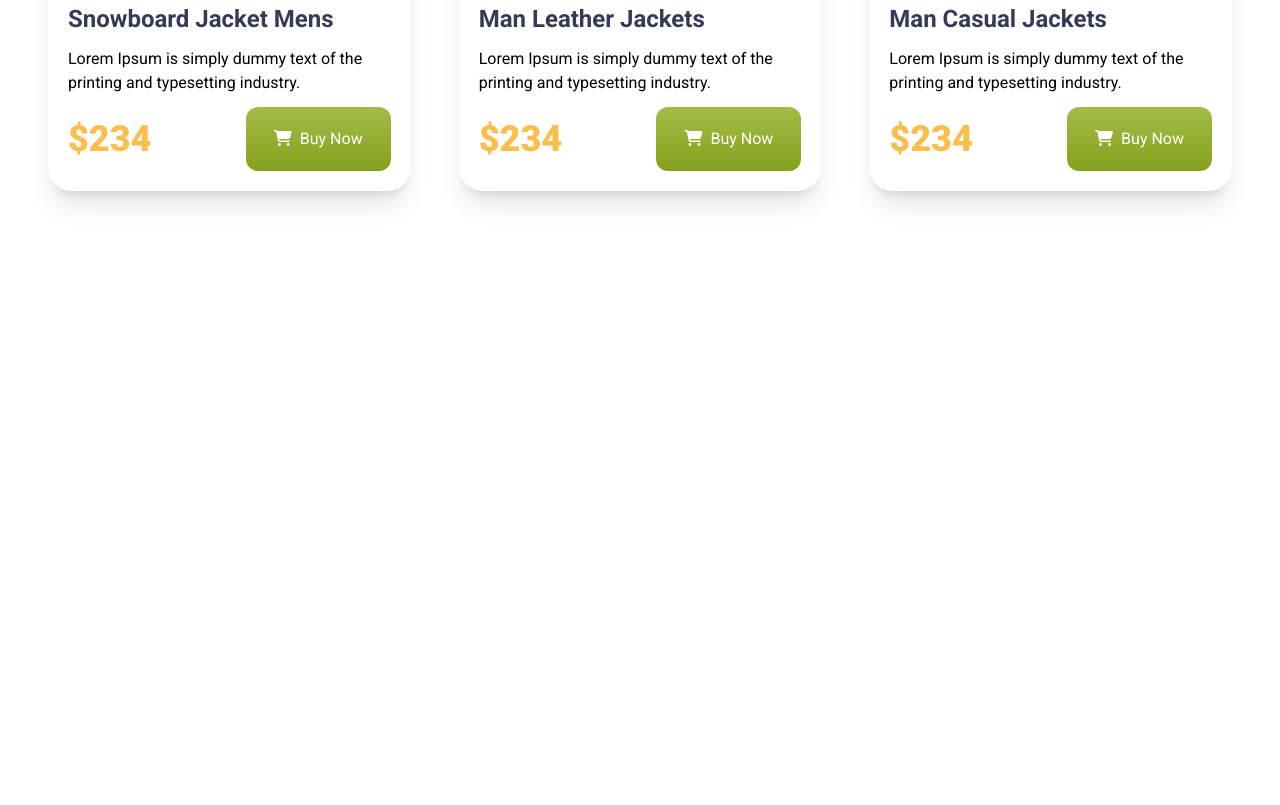
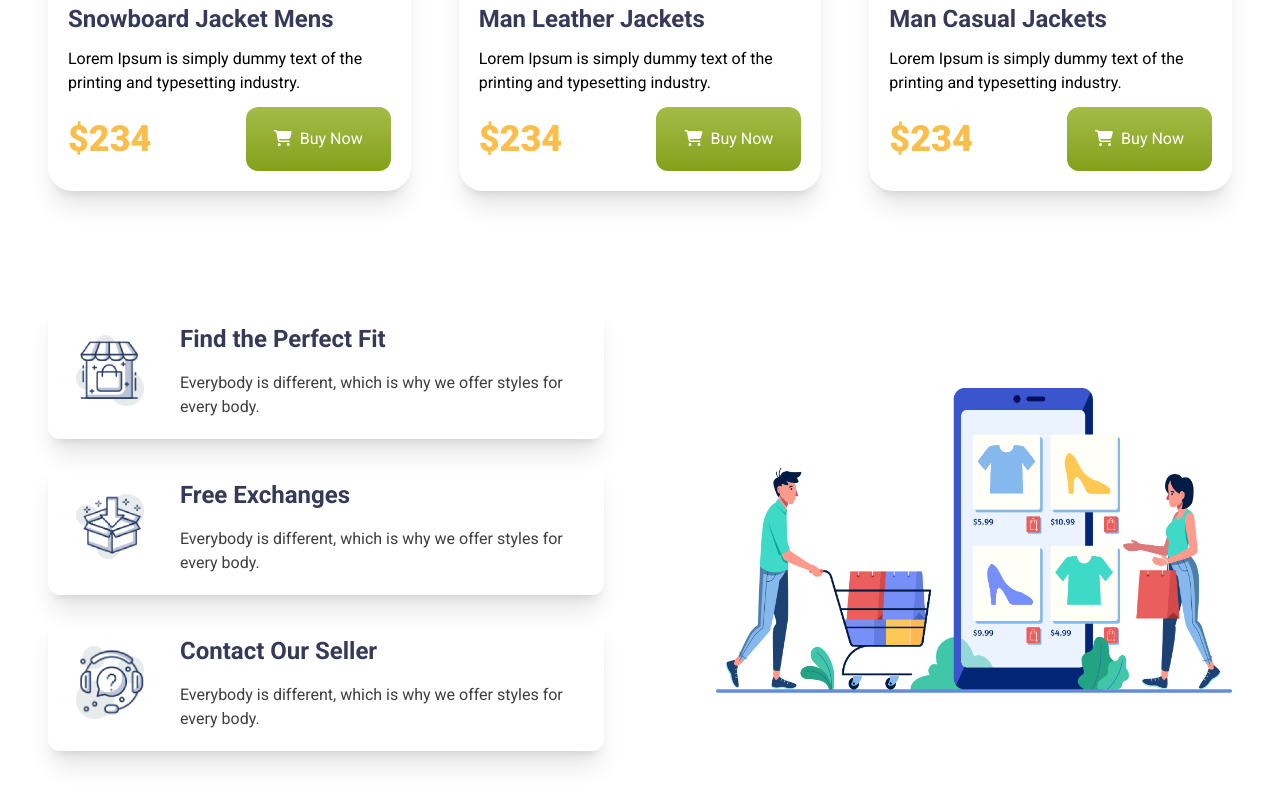
Before and after one commit to ArunRoy404/Penguin-Fashion-Tailwind-Landing-Page, a plain HTML site: page index.html in a window 1280 px wide. Shown: the part 2059-2864 px from the top of the page. Before the commit the page ends 2362 px from the top, so only its background shows below. Drawn offline with nearby package versions, Linux system fonts and the light colour scheme.

Commit message:
footer added

```diff
--- a/index.html
+++ b/index.html
@@ -222,10 +222,63 @@
                     </div>
                 </div>
             </section>
+        </main>
+
+
+        <footer class="px-5 md:px-12 max-w-7xl mx-auto font">
+
+            <section class="md:flex gap-28 mb-20 items-center space-y-7">
+                <!-- card containers  -->
+                <div class="space-y-5">
+                    <!-- card 1  -->
+                    <div class="flex items-center gap-9 shadow-xl rounded-xl px-7 py-5">
+                        <div class="w-20">
+                            <img src="assets/images/icons/house.png" alt="">
+                        </div>
+                        <div class="space-y-4">
+                            <h1 class="text-[#363958] text-2xl font-bold">Find the Perfect Fit</h1>
+                            <p class="text-[#3E3E3E]">Everybody is different, which is why we
+                                offer styles for every body.</p>
+                        </div>
+                    </div>
 
 
 
-        </main>
-        <footer></footer>
+                    <!-- card 2  -->
+                    <div class="flex items-center gap-9 shadow-xl rounded-xl px-7 py-5">
+                        <div class="w-20">
+                            <img src="assets/images/icons/box.png" alt="">
+                        </div>
+                        <div class="space-y-4">
+                            <h1 class="text-[#363958] text-2xl font-bold">Free Exchanges</h1>
+                            <p class="text-[#3E3E3E]">Everybody is different, which is why we
+                                offer styles for every body.</p>
+                        </div>
+                    </div>
+
+
+
+                    <!-- card 3  -->
+                    <div class="flex items-center gap-9 shadow-xl rounded-xl px-7 py-5">
+                        <div class="w-20">
+                            <img src="assets/images/icons/question.png" alt="">
+                        </div>
+                        <div class="space-y-4">
+                            <h1 class="text-[#363958] text-2xl font-bold">Contact Our Seller</h1>
+                            <p class="text-[#3E3E3E]">Everybody is different, which is why we
+                                offer styles for every body.</p>
+                        </div>
+                    </div>
+
+
+
+                </div>
+
+                <!-- img container  -->
+                <div class="md:w-1/2">
+                    <img src="assets/images/shopping.png" alt="">
+                </div>
+            </section>
+        </footer>
     </body>
 </html>
```
